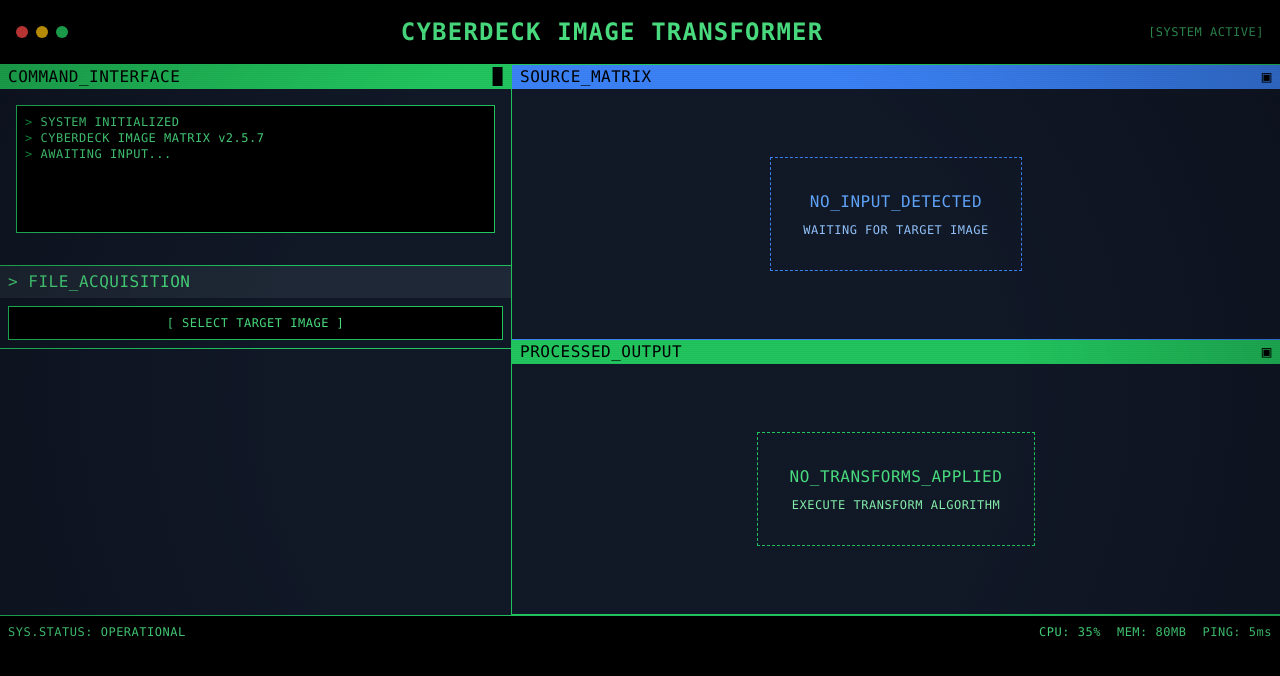
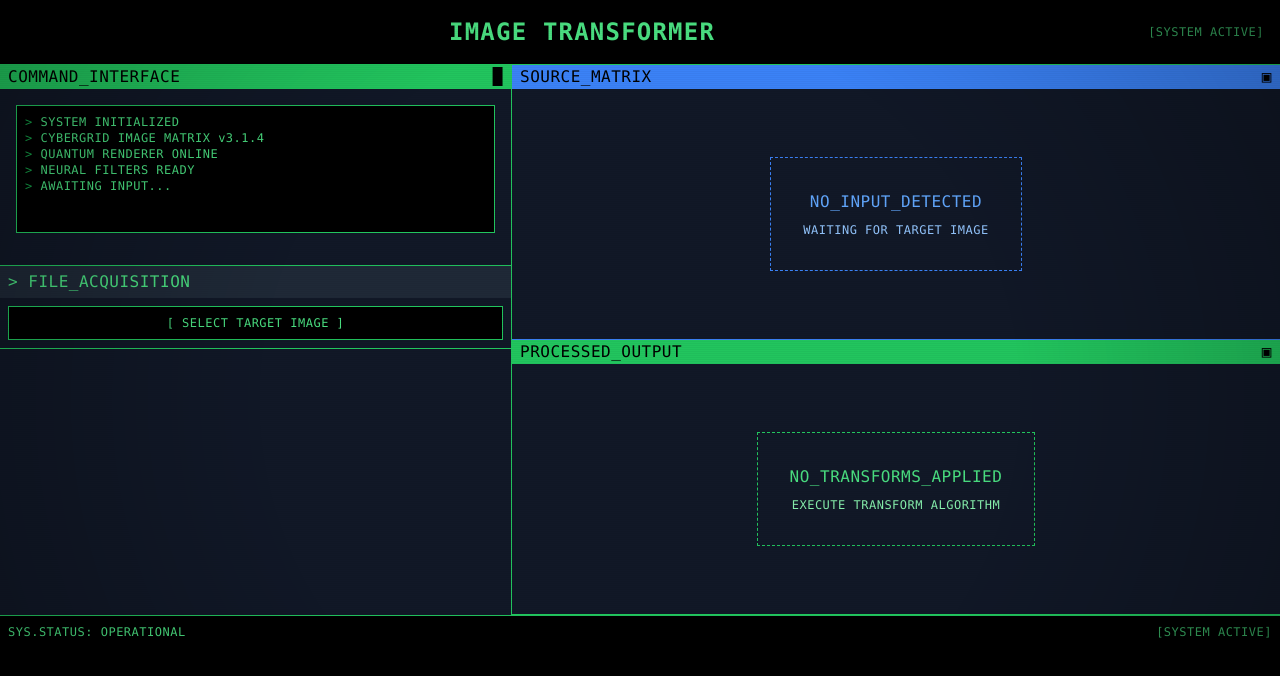
Before and after one commit to semajyllek/image-transformer, a React (Create React App) app: page / in a window 1280 px wide. Shown: the top 676 px of the page. Built offline with nearby package versions, Linux system fonts and the light colour scheme.

Commit message:
tried some stuff

```diff
--- a/src/App.js
+++ b/src/App.js
@@ -20,6 +20,7 @@ const App = () => {
   const [originalImage, setOriginalImage] = useState(null);
   const [processedImage, setProcessedImage] = useState(null);
   const [glitchEffect, setGlitchEffect] = useState(false);
+  const [glitchIntensity, setGlitchIntensity] = useState(0);
   const [activeTransforms, setActiveTransforms] = useState([]);
 
   // State for algorithm and parameters
@@ -37,10 +38,12 @@ const App = () => {
   const [selectedColor, setSelectedColor] = useState(null);
   const [showColorPicker, setShowColorPicker] = useState(false);
 
-  // Console log
+  // State for console log
   const [consoleLog, setConsoleLog] = useState([
     'SYSTEM INITIALIZED',
-    'CYBERDECK IMAGE MATRIX v2.5.7',
+    'CYBERGRID IMAGE MATRIX v3.1.4',
+    'QUANTUM RENDERER ONLINE',
+    'NEURAL FILTERS READY',
     'AWAITING INPUT...'
   ]);
 
@@ -70,16 +73,61 @@ const App = () => {
     { value: 'highContrast', label: 'High Contrast' }
   ];
 
-  // Simulated random glitch effect
+  // Advanced glitch effects with keyframes
   useEffect(() => {
+    // Add keyframe animations to the document
+    const style = document.createElement('style');
+    style.textContent = `
+      @keyframes scan-line-move {
+        0% { transform: translateY(0) scaleY(1); }
+        50% { transform: translateY(${(Math.random() - 0.5) * 30}px) scaleY(${1 + Math.random() * 4}); }
+        100% { transform: translateY(0) scaleY(1); }
+      }
+
+      @keyframes block-glitch {
+        0% { transform: translate(-50%, -50%) skew(0deg, 0deg); }
+        25% { transform: translate(-50%, -50%) skew(${(Math.random() - 0.5) * 60}deg, ${(Math.random() - 0.5) * 30}deg); }
+        50% { transform: translate(-50%, -50%) skew(${(Math.random() - 0.5) * 60}deg, ${(Math.random() - 0.5) * 30}deg); }
+        75% { transform: translate(-50%, -50%) skew(${(Math.random() - 0.5) * 60}deg, ${(Math.random() - 0.5) * 30}deg); }
+        100% { transform: translate(-50%, -50%) skew(0deg, 0deg); }
+      }
+
+      @keyframes vertical-hold {
+        0% { transform: translateY(0); }
+        25% { transform: translateY(${(Math.random() - 0.5) * 200}px); }
+        50% { transform: translateY(${(Math.random() - 0.5) * 150}px); }
+        75% { transform: translateY(${(Math.random() - 0.5) * 100}px); }
+        100% { transform: translateY(0); }
+      }
+
+      @keyframes text-displacement {
+        0% { opacity: 0; transform: translate(0, 0) scale(1); }
+        25% { opacity: 0.8; transform: translate(${(Math.random() - 0.5) * 50}px, ${(Math.random() - 0.5) * 50}px) scale(${0.9 + Math.random() * 0.3}); }
+        75% { opacity: 0.8; transform: translate(${(Math.random() - 0.5) * 50}px, ${(Math.random() - 0.5) * 50}px) scale(${0.9 + Math.random() * 0.3}); }
+        100% { opacity: 0; transform: translate(0, 0) scale(1); }
+      }
+
+      @keyframes wave-distortion {
+        0% { background-position: 0% 0%; }
+        50% { background-position: ${Math.random() * 100}% ${Math.random() * 100}%; }
+        100% { background-position: 0% 0%; }
+      }
+    `;
+    document.head.appendChild(style);
+
+    // Dramatic CRT screen glitch effect
     const glitchInterval = setInterval(() => {
-      if (Math.random() > 0.7) {
+      if (Math.random() > 0.75) {
         setGlitchEffect(true);
-        setTimeout(() => setGlitchEffect(false), 150);
+        setGlitchIntensity(Math.random() * 0.8 + 0.2); // Between 0.2 and 1.0
+        setTimeout(() => setGlitchEffect(false), 150 + Math.random() * 350);
       }
-    }, 3000);
+    }, 4000);
 
-    return () => clearInterval(glitchInterval);
+    return () => {
+      clearInterval(glitchInterval);
+      document.head.removeChild(style);
+    };
   }, []);
 
   // Add message to console log
@@ -205,9 +253,10 @@ const App = () => {
 
     addLog(`EXECUTING: ${currentAlgorithm.toUpperCase()}_TRANSFORM`);
 
-    // Trigger glitch effect
+    // Trigger enhanced glitch effect
     setGlitchEffect(true);
-    setTimeout(() => setGlitchEffect(false), 200);
+    setGlitchIntensity(Math.random() * 0.6 + 0.4); // Between 0.4 and 1.0
+    setTimeout(() => setGlitchEffect(false), 300);
   };
 
   // Remove a transformation and reprocess the image
@@ -302,9 +351,11 @@ const App = () => {
 
     setProcessedImage(processedCanvas.toDataURL('image/png'));
 
-    // Trigger glitch effect
+    // Trigger enhanced glitch effect
     setGlitchEffect(true);
-    setTimeout(() => setGlitchEffect(false), 200);
+    //setGlitchType(['horizontal', 'pixelate', 'chromatic', 'noise', 'flicker'][Math.floor(Math.random() * 5)]);
+    setGlitchIntensity(Math.random() * 0.6 + 0.4); // Between 0.4 and 1.0
+    setTimeout(() => setGlitchEffect(false), 300);
   };
 
   // Save the processed image
@@ -313,7 +364,7 @@ const App = () => {
       addLog('EXPORTING PROCESSED IMAGE...');
       const link = document.createElement('a');
       link.href = processedImage;
-      link.download = 'cyberdeck-processed.png';
+      link.download = 'processed.png';
       document.body.appendChild(link);
       link.click();
       document.body.removeChild(link);
@@ -561,12 +612,10 @@ const App = () => {
       <header className="border-b border-green-500 p-4 mb-0">
         <div className="flex justify-between items-center">
         <div className="flex items-center">
-            <div className="w-3 h-3 rounded-full bg-red-500 mr-2"></div>
-            <div className="w-3 h-3 rounded-full bg-yellow-500 mr-2"></div>
-            <div className="w-3 h-3 rounded-full bg-green-500 mr-2"></div>
+          {/* Removed colored dots */}
         </div>
         <h1 className="text-2xl font-bold tracking-wider text-center uppercase flex-1">
-            CyberDeck Image Transformer
+          Image Transformer
         </h1>
         <div className="text-xs">
           <div className="animate-pulse">[SYSTEM ACTIVE]</div>
@@ -707,7 +756,7 @@ const App = () => {
               <canvas ref={canvasRef} className="hidden" />
 
               {originalImage ? (
-                <div className="cyber-grid inline-block border border-blue-500 p-1">
+                <div className="grid inline-block border border-blue-500 p-1">
                   <img
                     src={originalImage.src}
                     alt="Original"
@@ -735,7 +784,7 @@ const App = () => {
               <canvas ref={processedCanvasRef} className="hidden" />
 
               {processedImage ? (
-                <div className="cyber-grid inline-block border border-green-500 p-1">
+                <div className="grid inline-block border border-green-500 p-1">
                   <img
                     src={processedImage}
                     alt="Processed"
@@ -767,11 +816,117 @@ const App = () => {
       <footer className="border-t border-green-500 p-2 text-xs flex justify-between">
         <div>SYS.STATUS: OPERATIONAL</div>
         <div className="flex gap-4">
-          <div>CPU: {Math.floor(Math.random() * 30) + 10}%</div>
-          <div>MEM: {Math.floor(Math.random() * 40) + 60}MB</div>
-          <div>PING: {Math.floor(Math.random() * 30)}ms</div>
+          <div className="text-xs animate-pulse">[SYSTEM ACTIVE]</div>
         </div>
       </footer>
+
+      {/* Advanced glitch effects */}
+      {glitchEffect && (
+        <>
+          {/* CRT screen failure effects */}
+          <div className="fixed inset-0 pointer-events-none" style={{
+            zIndex: 101,
+            backdropFilter: Math.random() > 0.7 ? `hue-rotate(${Math.random() * 180}deg)` : 'none',
+            animation: `crt-flicker ${0.05 + Math.random() * 0.2}s ease-in-out`,
+            background: `
+              linear-gradient(${Math.random() * 360}deg,
+                rgba(0,255,0,${Math.random() * 0.1}) 0%,
+                transparent ${10 + Math.random() * 20}%,
+                rgba(255,0,0,${Math.random() * 0.1}) ${40 + Math.random() * 20}%,
+                transparent ${60 + Math.random() * 20}%,
+                rgba(0,0,255,${Math.random() * 0.1}) 100%)
+            `,
+            boxShadow: `0 0 ${glitchIntensity * 100}px rgba(255,255,255,0.1) inset`,
+            mixBlendMode: 'overlay'
+          }}></div>
+
+          {/* Distortion wave */}
+          <div className="fixed inset-0 pointer-events-none" style={{
+            zIndex: 102,
+            backgroundImage: `repeating-linear-gradient(
+              ${Math.random() * 360}deg,
+              rgba(0,255,0,${0.05 + Math.random() * 0.1}) 0%,
+              transparent 1%,
+              transparent 2%,
+              rgba(255,0,0,${0.05 + Math.random() * 0.1}) 3%,
+              transparent 4%
+            )`,
+            backgroundSize: `${100 + Math.random() * 200}% ${100 + Math.random() * 200}%`,
+            animation: `wave-distortion ${0.2 + Math.random() * 0.5}s ease-in-out`,
+            opacity: 0.7 * glitchIntensity,
+            transform: `scale(${1 + Math.random() * 0.1}, ${1 + Math.random() * 0.2}) skewX(${(Math.random() - 0.5) * 10}deg)`,
+            mixBlendMode: 'overlay'
+          }}></div>
+
+          {/* Horizontal scan line failure (multiple lines) */}
+          {[...Array(5 + Math.floor(glitchIntensity * 10))].map((_, i) => (
+            <div key={i} className="fixed pointer-events-none" style={{
+              zIndex: 103,
+              height: `${1 + Math.random() * 5}px`,
+              top: `${Math.random() * 100}%`,
+              left: 0,
+              right: 0,
+              opacity: 0.7,
+              backgroundColor: `rgba(255,255,255,${0.4 + Math.random() * 0.6})`,
+              transform: `translateY(${(Math.random() - 0.5) * 10}px) scaleY(${1 + Math.random() * 3})`,
+              mixBlendMode: 'overlay',
+              filter: `blur(${Math.random() * 0.5}px) brightness(${1 + Math.random() * 2})`,
+              animation: `scan-line-move ${0.05 + Math.random() * 0.2}s linear ${Math.random() * 0.2}s`
+            }}></div>
+          ))}
+
+          {/* Random blocks of distortion */}
+          {[...Array(Math.floor(glitchIntensity * 4))].map((_, i) => (
+            <div key={`block-${i}`} className="fixed pointer-events-none" style={{
+              zIndex: 104,
+              height: `${10 + Math.random() * 40}px`,
+              width: `${20 + Math.random() * 200}px`,
+              top: `${Math.random() * 100}%`,
+              left: `${Math.random() * 100}%`,
+              transform: `translate(-50%, -50%) skew(${(Math.random() - 0.5) * 40}deg, ${(Math.random() - 0.5) * 20}deg)`,
+              backgroundColor: `rgba(${Math.random() * 255},${Math.random() * 255},${Math.random() * 255},${0.1 + Math.random() * 0.2})`,
+              boxShadow: `0 0 ${10 + Math.random() * 20}px rgba(255,255,255,0.5)`,
+              mixBlendMode: 'overlay',
+              animation: `block-glitch ${0.05 + Math.random() * 0.15}s ease-in-out infinite`
+            }}></div>
+          ))}
+
+          {/* Text displacement effect */}
+          <div className="fixed inset-0 pointer-events-none flex items-center justify-center" style={{
+            zIndex: 105,
+            opacity: Math.random() > 0.7 ? 0.8 : 0,
+            animation: `text-displacement ${0.1 + Math.random() * 0.15}s ease-in-out`
+          }}>
+            <div className="text-green-500 font-mono text-2xl font-bold tracking-wider"
+              style={{
+                textShadow: `
+                  ${(Math.random() - 0.5) * 20}px ${(Math.random() - 0.5) * 20}px 5px rgba(255,0,0,0.7),
+                  ${(Math.random() - 0.5) * 20}px ${(Math.random() - 0.5) * 20}px 5px rgba(0,255,0,0.7),
+                  ${(Math.random() - 0.5) * 20}px ${(Math.random() - 0.5) * 20}px 5px rgba(0,0,255,0.7)
+                `,
+                transform: `translate(${(Math.random() - 0.5) * 30}px, ${(Math.random() - 0.5) * 30}px)`,
+                filter: `blur(${Math.random() * 2}px)`
+              }}>
+              {Math.random() > 0.5 ? 'SIGNAL LOSS' : 'SYSTEM ERROR'}
+            </div>
+          </div>
+
+          {/* Vertical hold effect */}
+          {Math.random() > 0.5 && (
+            <div className="fixed inset-0 pointer-events-none" style={{
+              zIndex: 106,
+              background: `linear-gradient(to bottom,
+                transparent 0%,
+                rgba(0,0,0,${0.3 * glitchIntensity}) ${50 - glitchIntensity * 20}%,
+                transparent ${50 + glitchIntensity * 20}%,
+                transparent 100%)`,
+              animation: `vertical-hold ${0.1 + Math.random() * 0.2}s ease-in-out`,
+              transform: `translateY(${(Math.random() - 0.5) * 100}px)`,
+              mixBlendMode: 'darken'
+            }}></div>
+          )}
+        </>
+      )}
 
       {/* Scanlines overlay */}
       <div className="fixed inset-0 pointer-events-none" style={{
@@ -786,18 +941,6 @@ const App = () => {
         background: 'radial-gradient(circle at center, transparent 50%, rgba(0,0,0,0.5) 150%)',
         zIndex: 99
       }}></div>
-
-      {/* Random glitch effect */}
-      {glitchEffect && (
-        <div className="fixed inset-0 pointer-events-none flex items-center justify-center" style={{ zIndex: 101 }}>
-          <div className="w-full h-2 bg-green-500 absolute" style={{
-            top: `${Math.random() * 100}%`,
-            opacity: 0.3,
-            left: `-${Math.random() * 10}%`,
-            width: `${100 + Math.random() * 20}%`,
-          }}></div>
-        </div>
-      )}
 
       {/* Color Picker Modal */}
       {showColorPicker && (
--- a/src/utils/transformationFunctions.js
+++ b/src/utils/transformationFunctions.js
@@ -500,7 +500,8 @@ export const applySegmentation = (imageData, tolerance, minSize = 100, colorSche
         const ng = data[nIndex + 1];
         const nb = data[nIndex + 2];
 
-        // Calculate color difference
+        // Calculate color difference as euclidean distance
+        // between the base color and the neighbor color
         const colorDiff = Math.sqrt(
           Math.pow(baseR - nr, 2) +
           Math.pow(baseG - ng, 2) +
```
Lines whose indentation alone changed are shown as unchanged.
